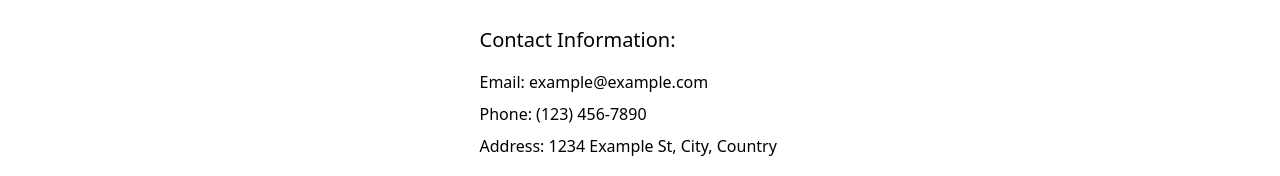
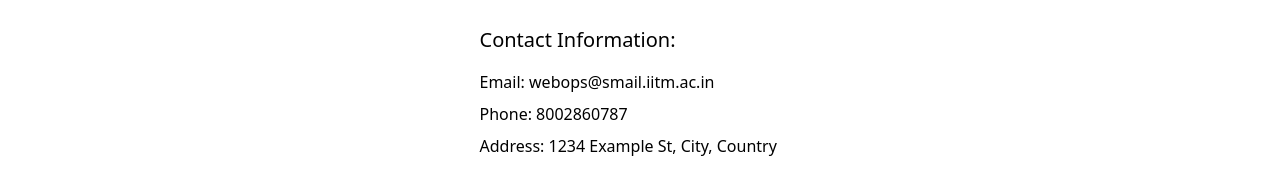
Before and after one commit to KaranSingh52ED/Insti-Cycle-Mela, a React (Vite) app in the folder frontend/: page /contact in a window 1280 px wide. Shown: the part 150-326 px from the top of the page. Built offline with nearby package versions, Linux system fonts and the light colour scheme.

Commit message:
Update ContactUs.jsx

```diff
--- a/frontend/src/Page/ContactUs/ContactUs.jsx
+++ b/frontend/src/Page/ContactUs/ContactUs.jsx
@@ -11,8 +11,8 @@ const ContactUs = () => {
             <div className="flex flex-col items-center">
                 <div className="mb-10 text-left w-full max-w-lg">
                     <h3 className="text-xl mb-4">Contact Information:</h3>
-                    <p className="mb-2">Email: example@example.com</p>
-                    <p className="mb-2">Phone: (123) 456-7890</p>
+                    <p className="mb-2">Email: webops@smail.iitm.ac.in</p>
+                    <p className="mb-2">Phone: 8002860787</p>
                     <p className="mb-2">Address: 1234 Example St, City, Country</p>
                 </div>
                 <form className="w-full max-w-lg bg-gray-100 p-8 rounded-lg shadow-md">
```
